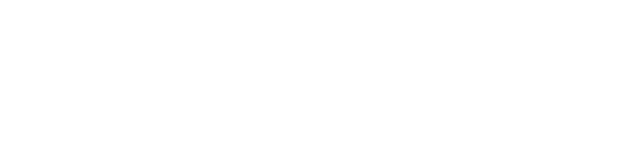
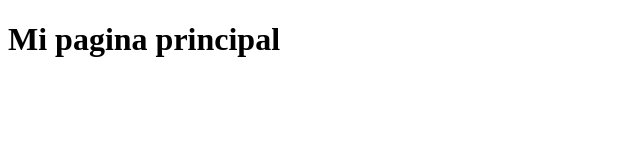
Before and after one commit to Pmontenegro09/miproyecto1, a plain HTML site: page index.html in a window 1280 px wide. Shown: the whole page, without its empty margins (0-640 px from the left). Drawn offline with Linux system fonts and the light colour scheme.

Commit message:
tercer commit

```diff
--- a/index.html
+++ b/index.html
@@ -2,10 +2,10 @@
 <html lang="en">
 <head>
     <meta charset="UTF-8">
-    <meta name="viewport" content="width=device-width, initial-scale=1.0">
+    <meta name="viewport" content="width=, initial-scale=1.0">
     <title>Document</title>
 </head>
 <body>
-
+    <h1>Mi pagina principal</h1>
 </body>
 </html>
```
